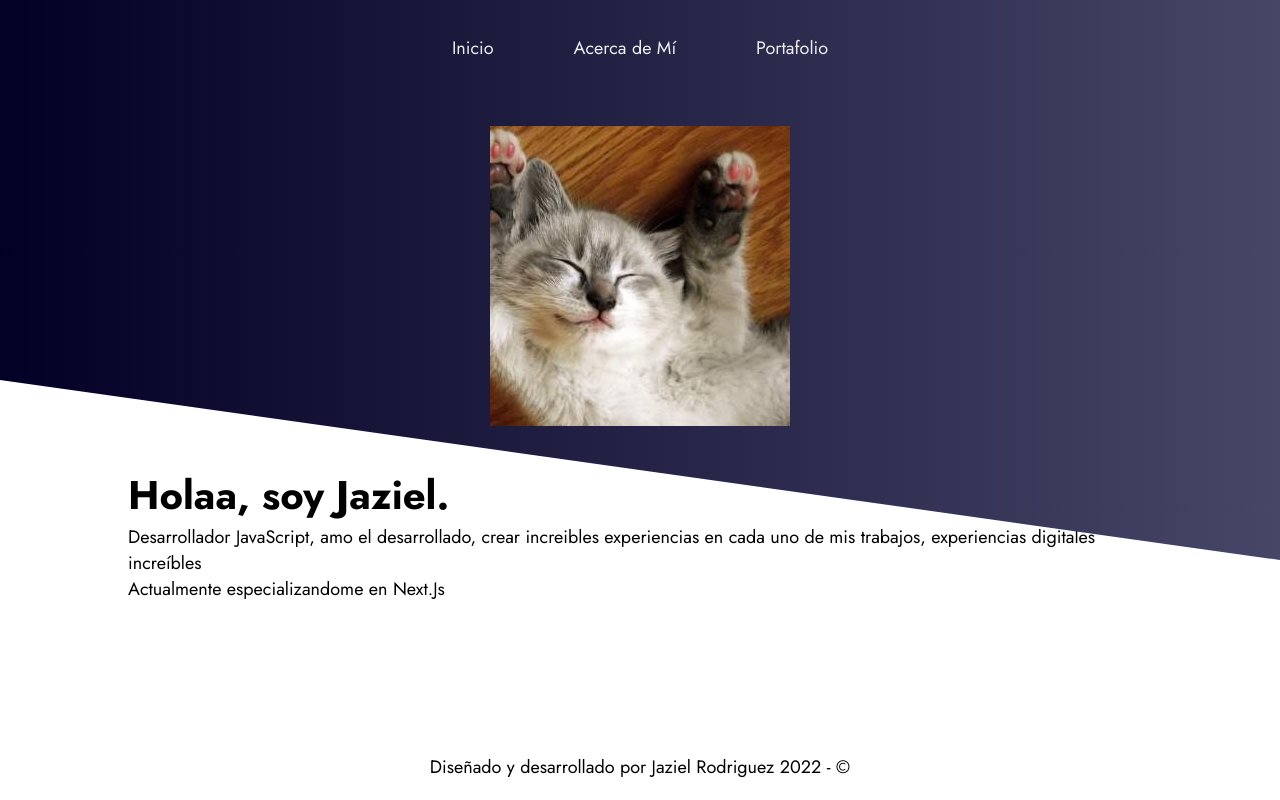
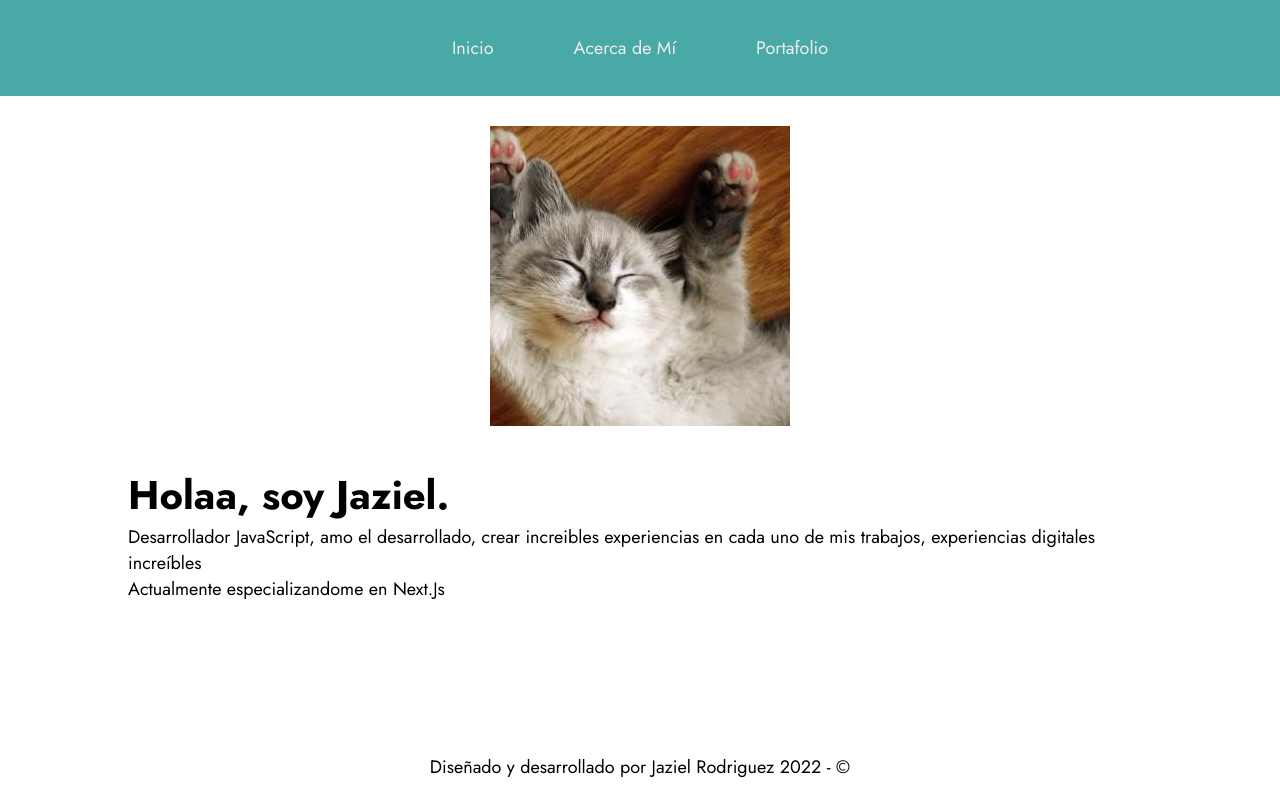
Before and after one commit to JazielRodriguez/jaziel.dev, a Next.js app: page / in a window 1280 px wide. Built offline with nearby package versions, Linux system fonts and the light colour scheme.

Commit message:
hero deleted

```diff
--- a/pages/index.js
+++ b/pages/index.js
@@ -13,7 +13,7 @@ export default function Home() {
           content="Jaziel Rodriguez, Desarrollador FrontEnd con React.Js"
         />
       </Head>
-      <Hero />
+      {/* <Hero /> */}
       <Header />
       <Me />
       <Footer />
```
